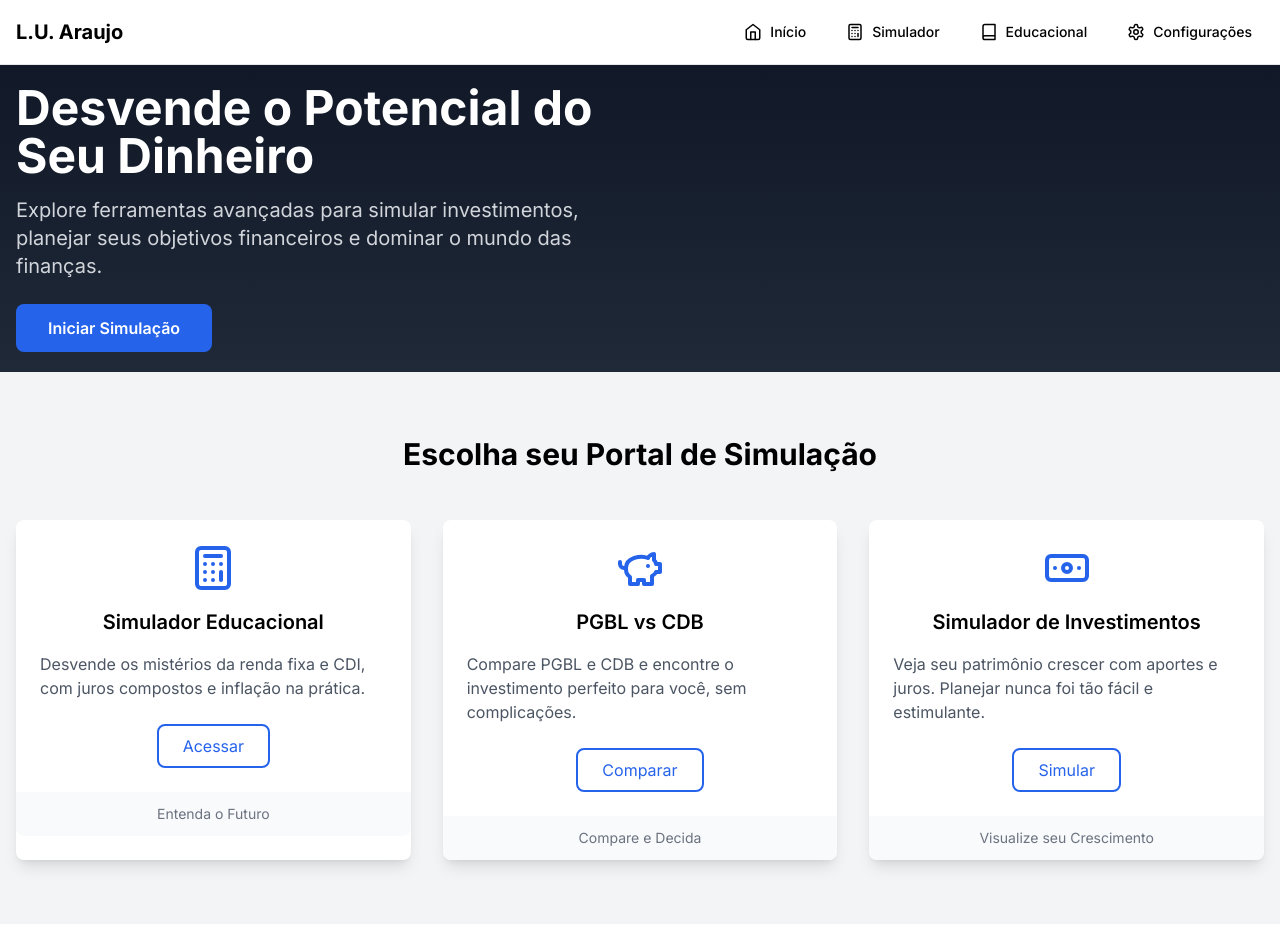
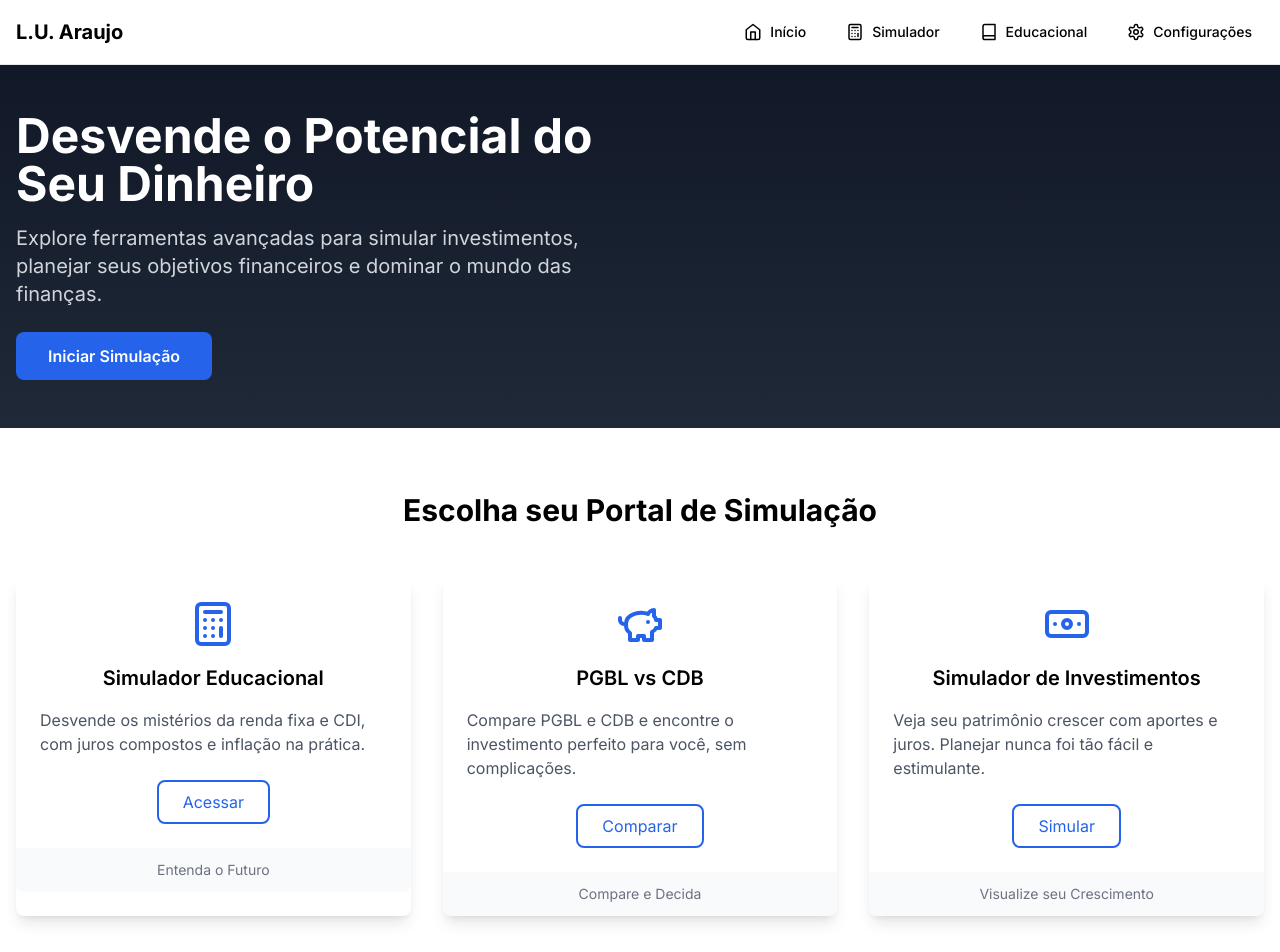
Before and after one commit to Lucasdoreac/luaraujo.com, a Next.js app: page / in a window 1280 px wide. Shown: the top 952 px of the page. Built offline with nearby package versions, Linux system fonts and the light colour scheme.

Commit message:
feat: complete homepage implementation

```diff
--- a/src/app/page.tsx
+++ b/src/app/page.tsx
@@ -1,109 +1,44 @@
 import Link from 'next/link';
 import { Calculator, PiggyBank, Banknote, ShieldCheck, Clock, Laptop } from 'lucide-react';
 
-export default function HomePage() {
+interface SimulatorCardProps {
+  title: string;
+  description: string;
+  icon: React.ElementType;
+  href: string;
+  buttonText: string;
+  subtitle: string;
+}
+
+function SimulatorCard({ title, description, icon: Icon, href, buttonText, subtitle }: SimulatorCardProps) {
   return (
-    <main className="min-h-screen bg-gray-50">
-      <header className="hero-section py-5 bg-gradient-to-b from-gray-900 to-gray-800">
-        <div className="container mx-auto px-4">
-          <div className="flex flex-col lg:flex-row items-center justify-between">
-            <div className="text-center lg:text-left lg:w-1/2 mb-8 lg:mb-0">
-              <h1 className="text-4xl lg:text-5xl font-bold text-white mb-4">
-                Desvende o Potencial do Seu Dinheiro
-              </h1>
-              <p className="text-xl text-gray-300 mb-6">
-                Explore ferramentas avançadas para simular investimentos, planejar seus objetivos financeiros e dominar o mundo das finanças.
-              </p>
-              <Link
-                href="/simulador"
-                className="inline-block bg-blue-600 text-white font-semibold px-8 py-3 rounded-lg hover:bg-blue-700 transition-colors"
-              >
-                Iniciar Simulação
-              </Link>
-            </div>
-          </div>
-        </div>
-      </header>
-
-      <section className="py-16 bg-gray-100">
-        <div className="container mx-auto px-4">
-          <h2 className="text-3xl font-bold text-center mb-12">
-            Escolha seu Portal de Simulação
-          </h2>
-
-          <div className="grid grid-cols-1 md:grid-cols-3 gap-8">
     <div className="bg-white rounded-lg shadow-lg transition-transform hover:scale-105">
       <div className="p-6">
         <div className="text-center mb-4">
-                  <Calculator className="h-12 w-12 mx-auto text-blue-600" />
+          <Icon className="h-12 w-12 mx-auto text-blue-600" />
         </div>
-                <h3 className="text-xl font-semibold text-center mb-4">Simulador Educacional</h3>
+        <h3 className="text-xl font-semibold text-center mb-4">{title}</h3>
         <p className="text-gray-600 mb-6">
-                  Desvende os mistérios da renda fixa e CDI, com juros compostos e inflação na prática.
+          {description}
         </p>
         <div className="text-center">
           <Link
-                    href="/simulador/educacional"
+            href={href}
             className="inline-block px-6 py-2 rounded-lg border-2 border-blue-600 text-blue-600 hover:bg-blue-600 hover:text-white transition-colors"
           >
-                    Acessar
+            {buttonText}
           </Link>
         </div>
       </div>
       <div className="bg-gray-50 px-6 py-3 rounded-b-lg">
-                <p className="text-sm text-gray-500 text-center">Entenda o Futuro</p>
+        <p className="text-sm text-gray-500 text-center">{subtitle}</p>
       </div>
     </div>
+  );
+}
 
-            <div className="bg-white rounded-lg shadow-lg transition-transform hover:scale-105">
-              <div className="p-6">
-                <div className="text-center mb-4">
-                  <PiggyBank className="h-12 w-12 mx-auto text-blue-600" />
-                </div>
-                <h3 className="text-xl font-semibold text-center mb-4">PGBL vs CDB</h3>
-                <p className="text-gray-600 mb-6">
-                  Compare PGBL e CDB e encontre o investimento perfeito para você, sem complicações.
-                </p>
-                <div className="text-center">
-                  <Link
-                    href="/simulador/pgbl-cdb"
-                    className="inline-block px-6 py-2 rounded-lg border-2 border-blue-600 text-blue-600 hover:bg-blue-600 hover:text-white transition-colors"
-                  >
-                    Comparar
-                  </Link>
-                </div>
-              </div>
-              <div className="bg-gray-50 px-6 py-3 rounded-b-lg">
-                <p className="text-sm text-gray-500 text-center">Compare e Decida</p>
-              </div>
-            </div>
-
-            <div className="bg-white rounded-lg shadow-lg transition-transform hover:scale-105">
-              <div className="p-6">
-                <div className="text-center mb-4">
-                  <Banknote className="h-12 w-12 mx-auto text-blue-600" />
-                </div>
-                <h3 className="text-xl font-semibold text-center mb-4">Simulador de Investimentos</h3>
-                <p className="text-gray-600 mb-6">
-                  Veja seu patrimônio crescer com aportes e juros. Planejar nunca foi tão fácil e estimulante.
-                </p>
-                <div className="text-center">
-                  <Link
-                    href="/simulador/investimentos"
-                    className="inline-block px-6 py-2 rounded-lg border-2 border-blue-600 text-blue-600 hover:bg-blue-600 hover:text-white transition-colors"
-                  >
-                    Simular
-                  </Link>
-                </div>
-              </div>
-              <div className="bg-gray-50 px-6 py-3 rounded-b-lg">
-                <p className="text-sm text-gray-500 text-center">Visualize seu Crescimento</p>
-              </div>
-            </div>
-          </div>
-        </div>
-      </section>
-
+function FeatureSection() {
+  return (
     <section className="py-16 bg-white">
       <div className="container mx-auto px-4">
         <h2 className="text-3xl font-bold text-center mb-12">
@@ -140,7 +75,11 @@ export default function HomePage() {
         </div>
       </div>
     </section>
+  );
+}
 
+function CallToAction() {
+  return (
     <section className="py-16 bg-gray-100">
       <div className="container mx-auto px-4">
         <div className="text-center max-w-3xl mx-auto">
@@ -159,6 +98,72 @@ export default function HomePage() {
         </div>
       </div>
     </section>
+  );
+}
+
+export default function HomePage() {
+  return (
+    <main className="min-h-screen bg-gray-50">
+      <header className="hero-section py-12 bg-gradient-to-b from-gray-900 to-gray-800">
+        <div className="container mx-auto px-4">
+          <div className="flex flex-col lg:flex-row items-center justify-between">
+            <div className="text-center lg:text-left lg:w-1/2 mb-8 lg:mb-0">
+              <h1 className="text-4xl lg:text-5xl font-bold text-white mb-4">
+                Desvende o Potencial do Seu Dinheiro
+              </h1>
+              <p className="text-xl text-gray-300 mb-6">
+                Explore ferramentas avançadas para simular investimentos, planejar seus objetivos financeiros e dominar o mundo das finanças.
+              </p>
+              <Link
+                href="/simulador"
+                className="inline-block bg-blue-600 text-white font-semibold px-8 py-3 rounded-lg hover:bg-blue-700 transition-colors"
+              >
+                Iniciar Simulação
+              </Link>
+            </div>
+          </div>
+        </div>
+      </header>
+
+      <section className="py-16 bg-white">
+        <div className="container mx-auto px-4">
+          <h2 className="text-3xl font-bold text-center mb-12">
+            Escolha seu Portal de Simulação
+          </h2>
+
+          <div className="grid grid-cols-1 md:grid-cols-3 gap-8">
+            <SimulatorCard
+              title="Simulador Educacional"
+              description="Desvende os mistérios da renda fixa e CDI, com juros compostos e inflação na prática."
+              icon={Calculator}
+              href="/simulador/educacional"
+              buttonText="Acessar"
+              subtitle="Entenda o Futuro"
+            />
+
+            <SimulatorCard
+              title="PGBL vs CDB"
+              description="Compare PGBL e CDB e encontre o investimento perfeito para você, sem complicações."
+              icon={PiggyBank}
+              href="/simulador/pgbl-cdb"
+              buttonText="Comparar"
+              subtitle="Compare e Decida"
+            />
+
+            <SimulatorCard
+              title="Simulador de Investimentos"
+              description="Veja seu patrimônio crescer com aportes e juros. Planejar nunca foi tão fácil e estimulante."
+              icon={Banknote}
+              href="/simulador/investimentos"
+              buttonText="Simular"
+              subtitle="Visualize seu Crescimento"
+            />
+          </div>
+        </div>
+      </section>
+
+      <FeatureSection />
+      <CallToAction />
     </main>
   );
 }
```
Lines whose indentation alone changed are shown as unchanged.
